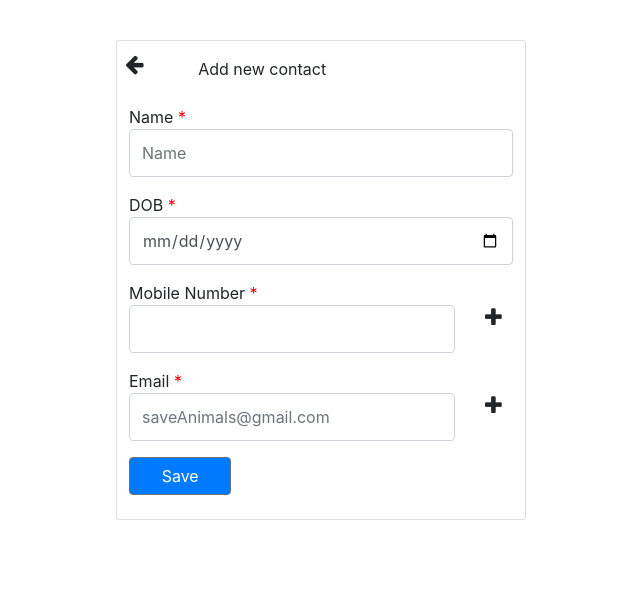
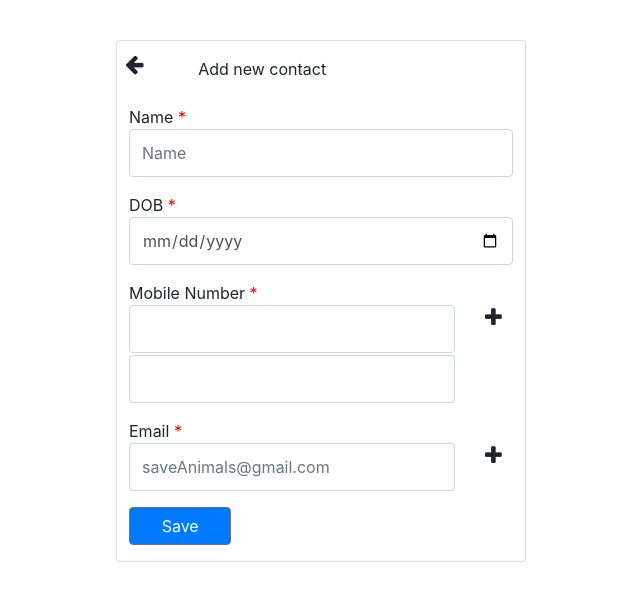
Before and after one commit to namachand/Phonebook, a React (Create React App) app in the folder client/: page /createContact in a window 1280 px wide. Both pictures are taken after a click on the element 812 px from the left and 318 px from the top of the page. Shown: the top 600 px of the page, without its empty margins (319-959 px from the left). Built offline with nearby package versions, Linux system fonts and the light colour scheme.

Commit message:
creating contact form

```diff
--- a/client/src/components/createcontact.js
+++ b/client/src/components/createcontact.js
@@ -5,25 +5,53 @@ import axios from 'axios';
 class CreateContact extends React.Component{
     constructor(props){
         super(props)
+        this.state={
+            values:[]
+        }
         this.sendContactDetails=this.sendContactDetails.bind(this);
         this.goBack=this.goBack.bind(this);
+        this.addMoreNumbers=this.addMoreNumbers.bind(this);
+        this.addClick=this.addClick.bind(this);
     }
+
+
     //adding the contact details to the database
     sendContactDetails(event){
         event.preventDefault();
         var name=document.getElementById('contactName').value;
         var dateOfBirth=document.getElementById('contactDOB').value;
-        var mobileNumber=document.getElementById('contactNumber').value;
+        var mobileNumber=document.getElementById('mobileNumber').value;
         var email=document.getElementById('contactEmail').value;
-        console.log(name)
+        this.setState({values:this.state.values.concat([mobileNumber])});
+        console.log(this.values);
         axios.post('http://localhost:3231/addUsers/contactDetails',{name:name,dateOfBirth:dateOfBirth,mobileNumber:mobileNumber,email:email})
         .then((res)=>{
             console.log(res);
         })
         document.getElementById('contactName').value=''
         document.getElementById('contactDOB').value=''
-        document.getElementById('contactNumber').value=''
+        document.getElementById('mobileNumber').value=''
         document.getElementById('contactEmail').value=''
+    }
+
+    // add more mobile numbers on clicking the button
+    addClick(){
+        this.setState(prevState => ({ values: [...prevState.values, '']}))
+    }
+
+    addMoreNumbers(){
+        return this.state.values.map((currentValue, index) =>
+            <div key={index}>
+               <Input type="text" value={currentValue||''} onChange={this.handleChange.bind(this, index)} style={{height:'6vh',marginTop:'2px'}}/>
+               {/* <input type='button' value='remove' onClick={this.removeClick.bind(this, i)}/> */}
+            </div>
+        )
+    }
+
+    handleChange(i, event) {
+        let values = [...this.state.values];
+        values[i] = event.target.value;
+        this.setState({ values });
     }
 
     //going back to the home page
@@ -32,6 +60,7 @@ class CreateContact extends React.Component{
     }
 
     render(){
+        console.log(this.state.values);
         return(
             <div style={{display:'flex',justifyContent:'center',marginTop:'5vh'}}>
                 <Card id='contactDetails'>
@@ -59,10 +88,13 @@ class CreateContact extends React.Component{
                                     Mobile Number<span className='reddot'> *</span>
                                     <div className='row'>
                                         <div className='col-md-11'>
-                                            <Input type='tel' id='contactNumber'  placeholder='' onBlur={this.error} style={{height:'6vh'}}/>
+                                            <Input type='tel' id='mobileNumber'  placeholder='' onBlur={this.error} style={{height:'6vh'}} />
+                                            {/* <div className='container' id='moreMobileNumbers'>
+                                                </div> */}
+                                            {this.addMoreNumbers()}
                                             </div>
                                             <div className='col-md-1'>
-                                                <span className='fa fa-plus fa-lg'></span>
+                                                <span className='fa fa-plus fa-lg' onClick={this.addClick}></span>
                                                 </div>
                                             </div>
                                                 <p id='numberError'></p>
--- a/client/src/css/createcontact.css
+++ b/client/src/css/createcontact.css
@@ -1,6 +1,6 @@
 #contactDetails{
     width:32vw;
-    height:60vh;
+    min-height: 60vh;
 }
 .reddot{
     color:red;
```
